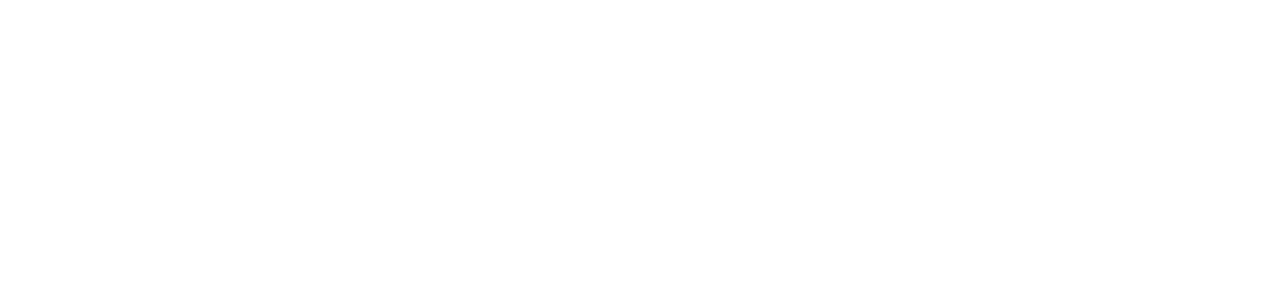
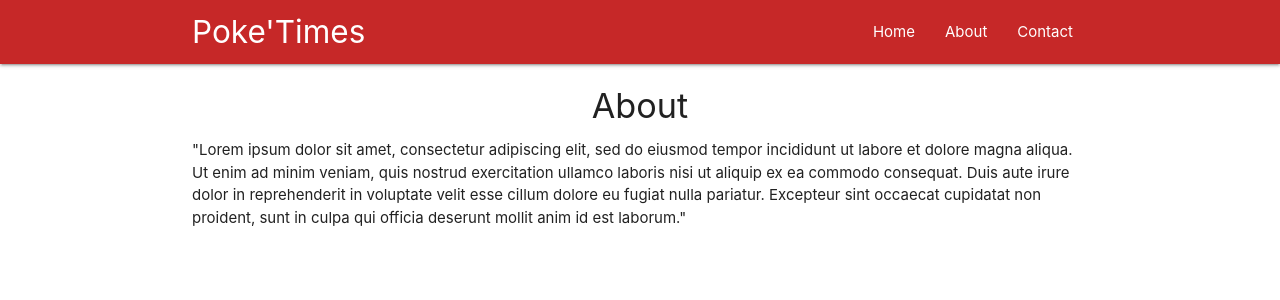
Before and after one commit to iamkiko/react-poketimes, a React (Create React App) app: page /about in a window 1280 px wide. Shown: the top 300 px of the page. Built offline with nearby package versions, Linux system fonts and the light colour scheme.

Commit message:
installed react-router-dom + added routes

```diff
--- a/src/App.js
+++ b/src/App.js
@@ -1,10 +1,21 @@
 import React, {Component} from 'react';
+import Navbar from './components/Navbar'
+import { BrowserRouter, Route } from 'react-router-dom'
+import Home from './components/Home'
+import About from './components/About'
+import Contact from './components/Contact'
 
 class App extends Component {
   render() {
     return (
-      <div className="App">
-      </div>
+      <BrowserRouter>
+        <div className="App">
+          <Navbar />
+          <Route exact path='/' component={Home} />
+          <Route path='/about' component={About} />
+          <Route path='/contact' component={Contact} />
+        </div>
+      </BrowserRouter>
     );
   }
 }
--- a/src/components/About.js
+++ b/src/components/About.js
@@ -1,4 +1,4 @@
-import react from 'react';
+import React from 'react';
 
 const About = () => {
     return (
--- a/src/components/Contact.js
+++ b/src/components/Contact.js
@@ -1,4 +1,4 @@
-import react from 'react';
+import React from 'react';
 
 const Contact = () => {
     return (
--- a/src/components/Home.js
+++ b/src/components/Home.js
@@ -1,6 +1,6 @@
-import react from 'react';
+import React from 'react';
 
-const home = () => {
+const Home = () => {
     return (
         <div className="container">
             <h4 className="center">Home</h4>
--- a/src/components/Navbar.js
+++ b/src/components/Navbar.js
@@ -1,6 +1,6 @@
 import React from 'react'
 
-const navbar = () => {
+const Navbar = () => {
     return (
         <nav className="nav-wrapper red darken-3">
             <div className="container">
```
